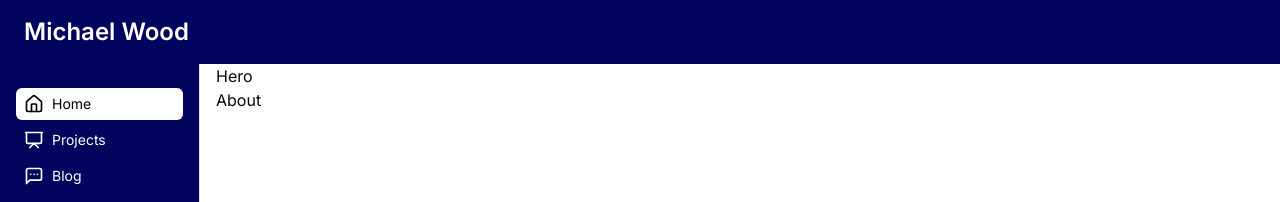
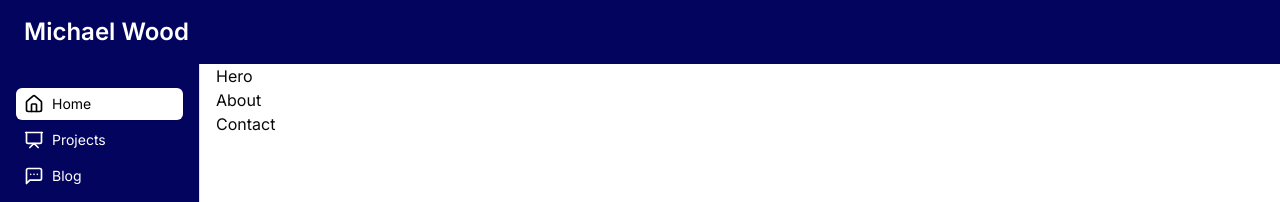
Before and after one commit to Mike-W00d/Portfolio-V2, a Next.js app: page / in a window 1280 px wide. Shown: the top 202 px of the page. Built offline with nearby package versions, Linux system fonts and the light colour scheme.

Commit message:
homepage sections added

```diff
--- a/src/app/page.tsx
+++ b/src/app/page.tsx
@@ -14,7 +14,9 @@ export default function Home() {
     <section>
       <About />
     </section>
-
+    <section>
+      <Contact />
+    </section>
     </div>
   );
 }
```
